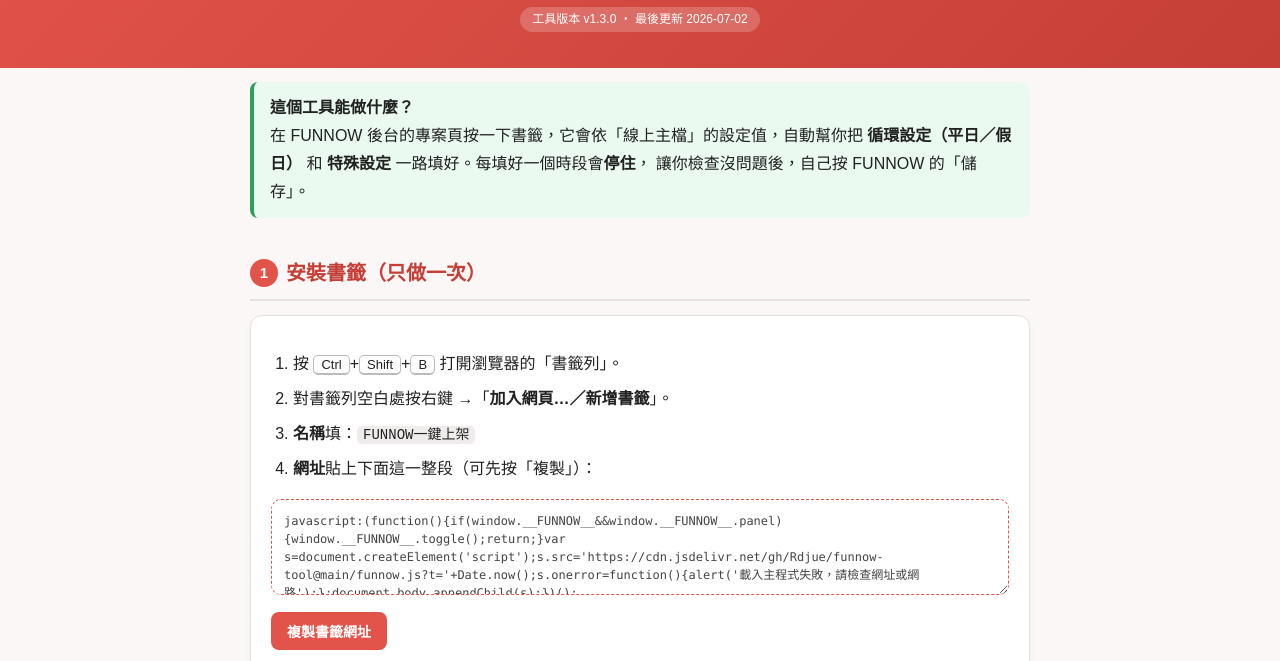
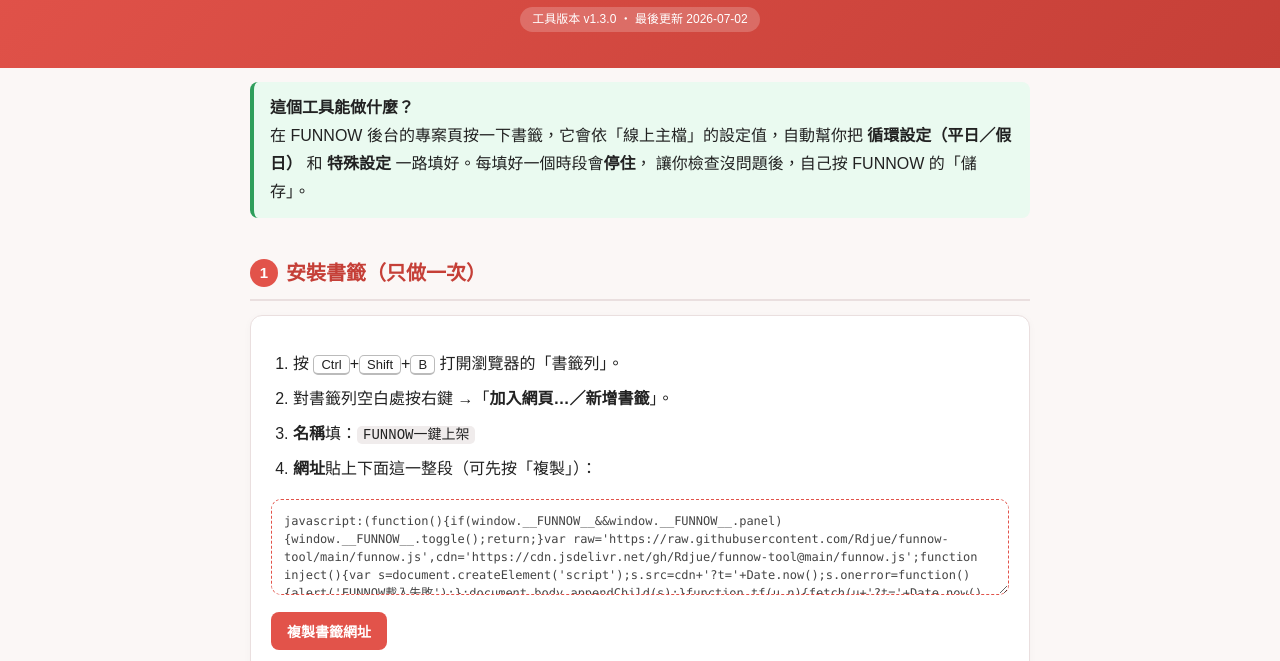
Before and after one commit to Rdjue/funnow-tool, a plain HTML site: page index.html in a window 1280 px wide. Shown: the part 115-776 px from the top of the page. Drawn offline with Linux system fonts and the light colour scheme.

Commit message:
loader: raw 優先 fetch+eval，jsDelivr 退回；免等快取

```diff
--- a/index.html
+++ b/index.html
@@ -81,11 +81,11 @@
       <li><b>網址</b>貼上下面這一整段（可先按「複製」）：</li>
     </ol>
     <div class="bm-box">
-      <textarea class="bm" id="bm" readonly>javascript:(function(){if(window.__FUNNOW__&&window.__FUNNOW__.panel){window.__FUNNOW__.toggle();return;}var s=document.createElement('script');s.src='https://cdn.jsdelivr.net/gh/Rdjue/funnow-tool@main/funnow.js?t='+Date.now();s.onerror=function(){alert('載入主程式失敗，請檢查網址或網路');};document.body.appendChild(s);})();</textarea>
+      <textarea class="bm" id="bm" readonly>javascript:(function(){if(window.__FUNNOW__&&window.__FUNNOW__.panel){window.__FUNNOW__.toggle();return;}var raw='https://raw.githubusercontent.com/Rdjue/funnow-tool/main/funnow.js',cdn='https://cdn.jsdelivr.net/gh/Rdjue/funnow-tool@main/funnow.js';function inject(){var s=document.createElement('script');s.src=cdn+'?t='+Date.now();s.onerror=function(){alert('FUNNOW載入失敗');};document.body.appendChild(s);}function tf(u,n){fetch(u+'?t='+Date.now(),{cache:'no-store'}).then(function(r){if(!r.ok)throw 0;return r.text();}).then(function(t){(0,eval)(t);}).catch(n);}tf(raw,function(){tf(cdn,inject);});})();</textarea>
       <button class="btn" onclick="navigator.clipboard.writeText(document.getElementById('bm').value);this.textContent='已複製 ✓';setTimeout(()=>this.textContent='複製書籤網址',1500)">複製書籤網址</button>
     </div>
     <div class="note">小技巧：你也可以直接把這顆按鈕
-      <a href="javascript:(function(){if(window.__FUNNOW__&&window.__FUNNOW__.panel){window.__FUNNOW__.toggle();return;}var s=document.createElement('script');s.src='https://cdn.jsdelivr.net/gh/Rdjue/funnow-tool@main/funnow.js?t='+Date.now();s.onerror=function(){alert('載入主程式失敗，請檢查網址或網路');};document.body.appendChild(s);})();"
+      <a href="javascript:(function(){if(window.__FUNNOW__&&window.__FUNNOW__.panel){window.__FUNNOW__.toggle();return;}var raw='https://raw.githubusercontent.com/Rdjue/funnow-tool/main/funnow.js',cdn='https://cdn.jsdelivr.net/gh/Rdjue/funnow-tool@main/funnow.js';function inject(){var s=document.createElement('script');s.src=cdn+'?t='+Date.now();s.onerror=function(){alert('FUNNOW載入失敗');};document.body.appendChild(s);}function tf(u,n){fetch(u+'?t='+Date.now(),{cache:'no-store'}).then(function(r){if(!r.ok)throw 0;return r.text();}).then(function(t){(0,eval)(t);}).catch(n);}tf(raw,function(){tf(cdn,inject);});})();"
       style="background:var(--brand);color:#fff;padding:3px 10px;border-radius:6px;text-decoration:none;font-weight:700">FUNNOW一鍵上架</a>
       用滑鼠<strong>拖曳到書籤列</strong>，就會自動變成書籤（不同瀏覽器不一定支援，不行就用上面複製貼上的方式）。</div>
   </div>
```
